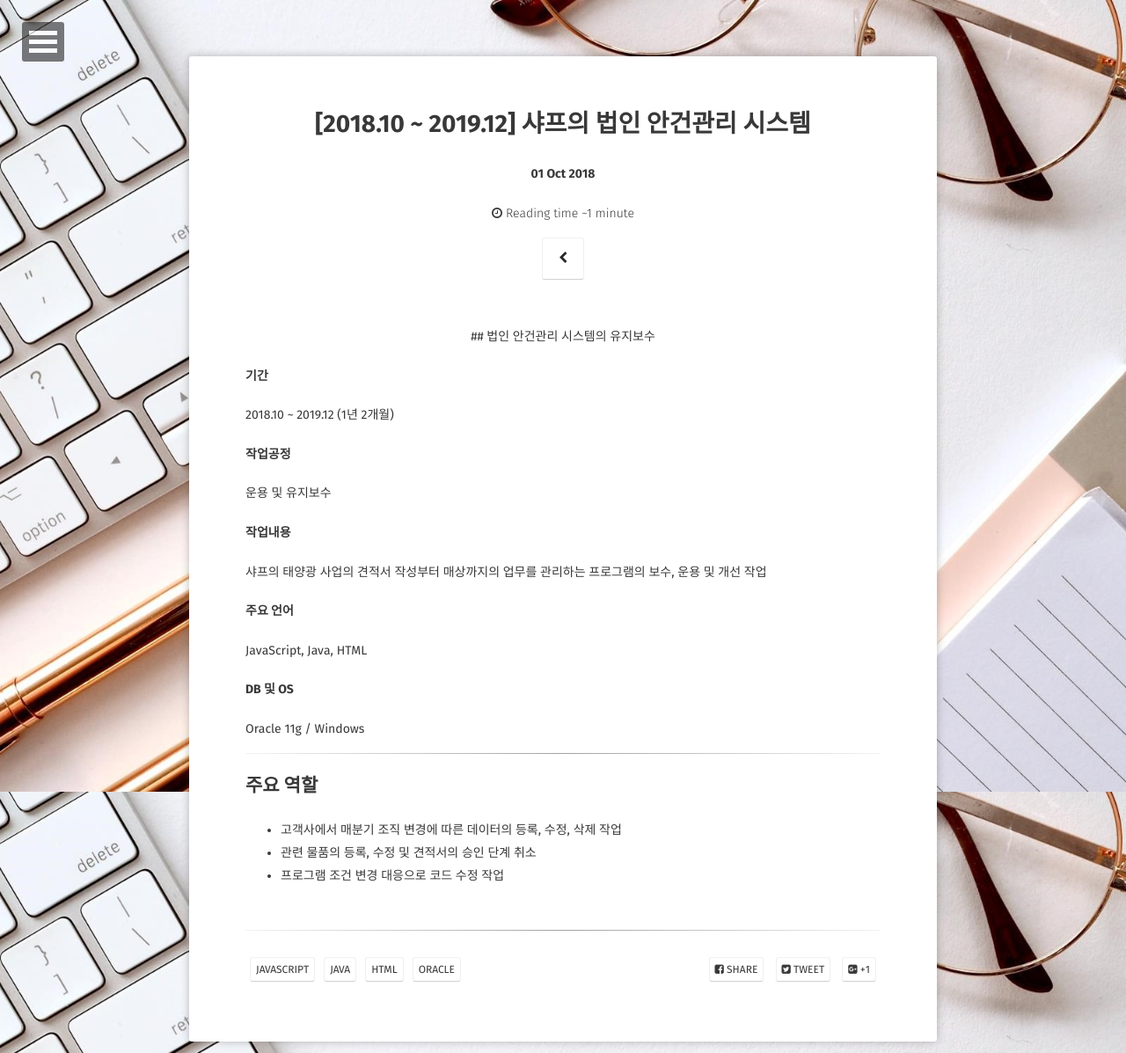
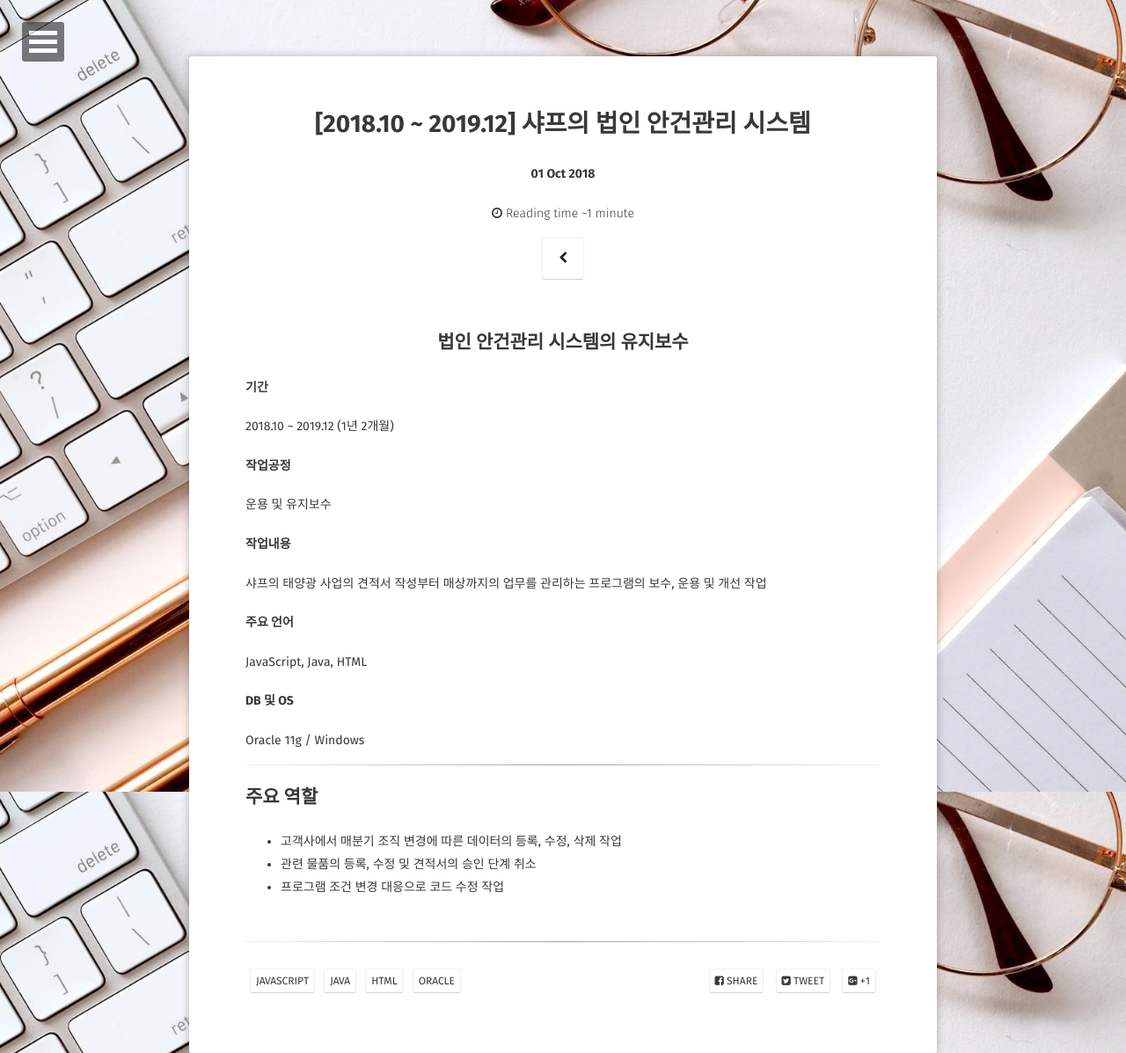
Before and after one commit to LEEJISU-dev/LEEJISU-dev.github.io, a Jekyll site: the page built from _posts/2018-10-01-법인 안건관리 시스템.md, in a window 1280 px wide. Shown: the whole page at 88% size. Built offline with Jekyll 4.4.1, drawn with Linux system fonts in a browser that asks for light colours; some web fonts are replaced.

```diff
--- a/_posts/2018-10-01-법인 안건관리 시스템.md
+++ b/_posts/2018-10-01-법인 안건관리 시스템.md
@@ -10,7 +10,7 @@ tag:
 - Oracle
 comments: false
 ---
-<center>## 법인 안건관리 시스템의 유지보수 </center>
+<center><h2> 법인 안건관리 시스템의 유지보수 </h2></center>
 
 #### 기간
  2018.10 ~ 2019.12 (1년 2개월)
```
